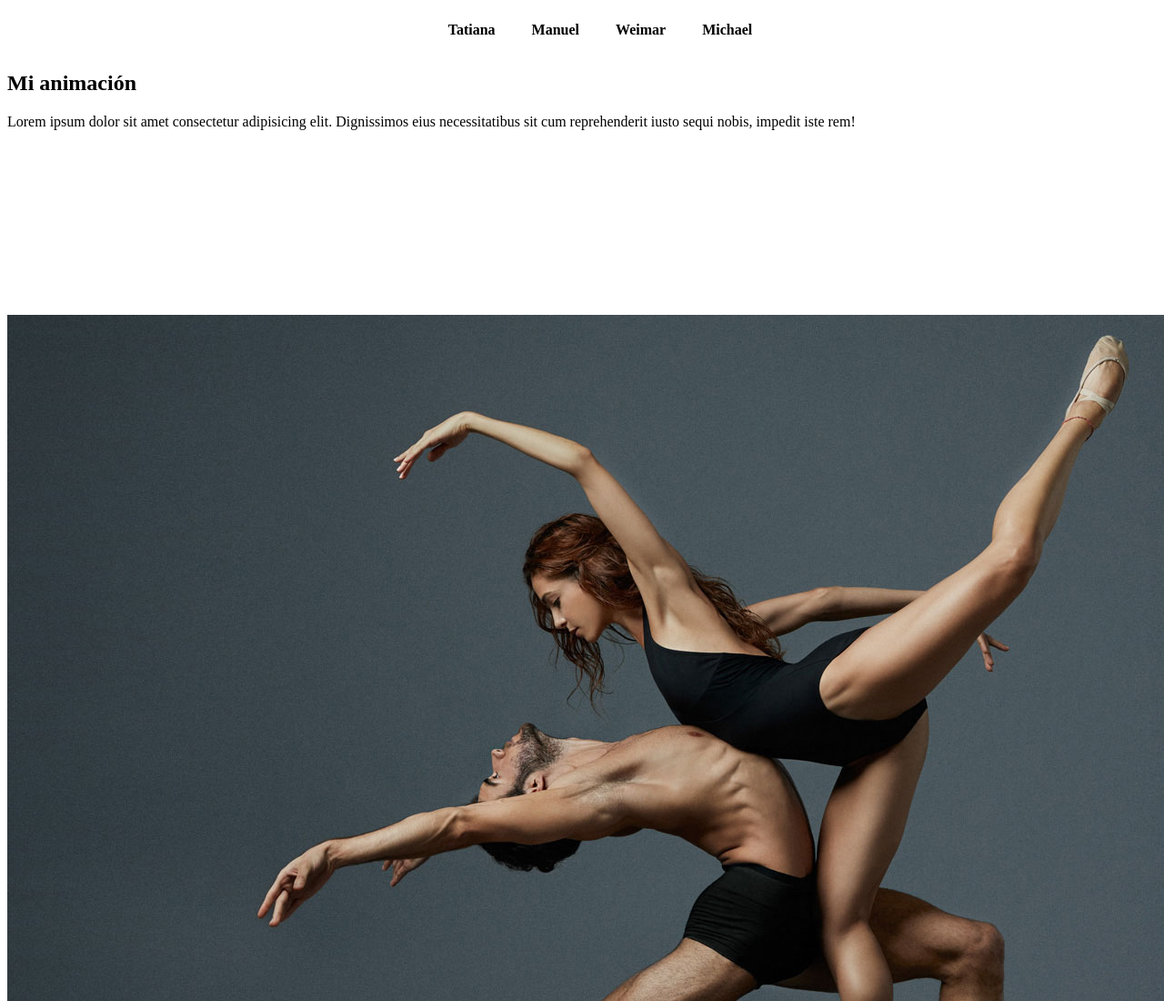
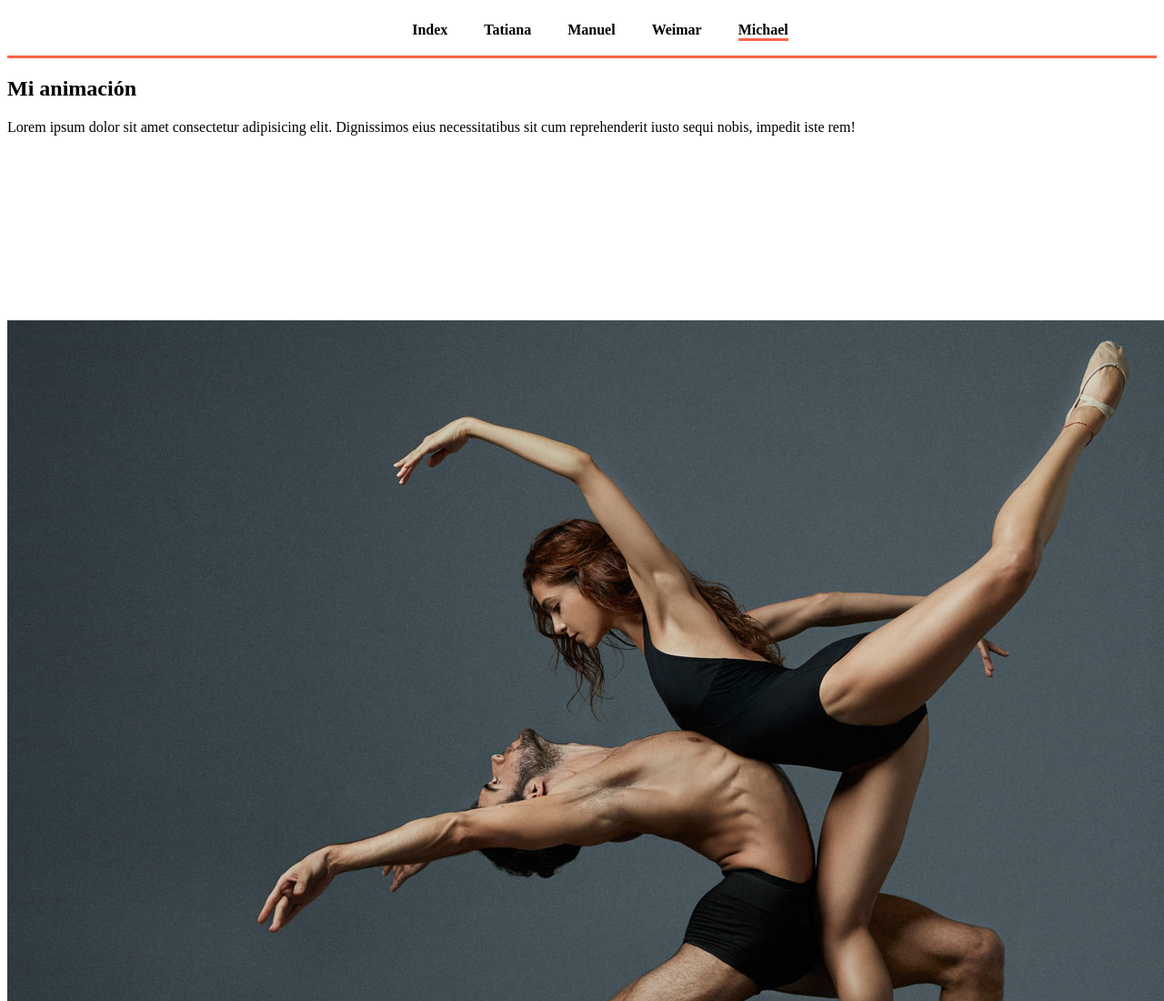
Before and after one commit to MichaelOlmosTrujillo/animacion, a plain HTML site: page michael.html in a window 1280 px wide. Shown: the top 1100 px of the page at 91% size. Drawn offline with Linux system fonts and the light colour scheme.

Commit message:
mis cambios - michael

```diff
--- a/estilos-animacion/estilos-michael.css
+++ b/estilos-animacion/estilos-michael.css
@@ -7,7 +7,7 @@
 
 .selected {
     font-weight: bold;
-    border-bottom: solid rgb(red, green, blue);
+    border-bottom: solid tomato;
 }
 
 .nav-bar a {
--- a/michael.html
+++ b/michael.html
@@ -10,6 +10,11 @@
 
 <body>
     <nav class="flex nav-bar selected">
+        <ul>
+            <li>
+                <a href="./index.html">Index</a>
+            </li>
+        </ul>
         <ul>
             <li>
                 <a href="#"> Tatiana</a>
@@ -29,7 +34,7 @@
         </ul>
         <ul>
             <li>
-                <a href="https://www.w3schools.com/howto/howto_js_topnav_responsive.asp">Michael</a>
+                <a class="selected" href="#">Michael</a>
 
             </li>
         </ul>
```
